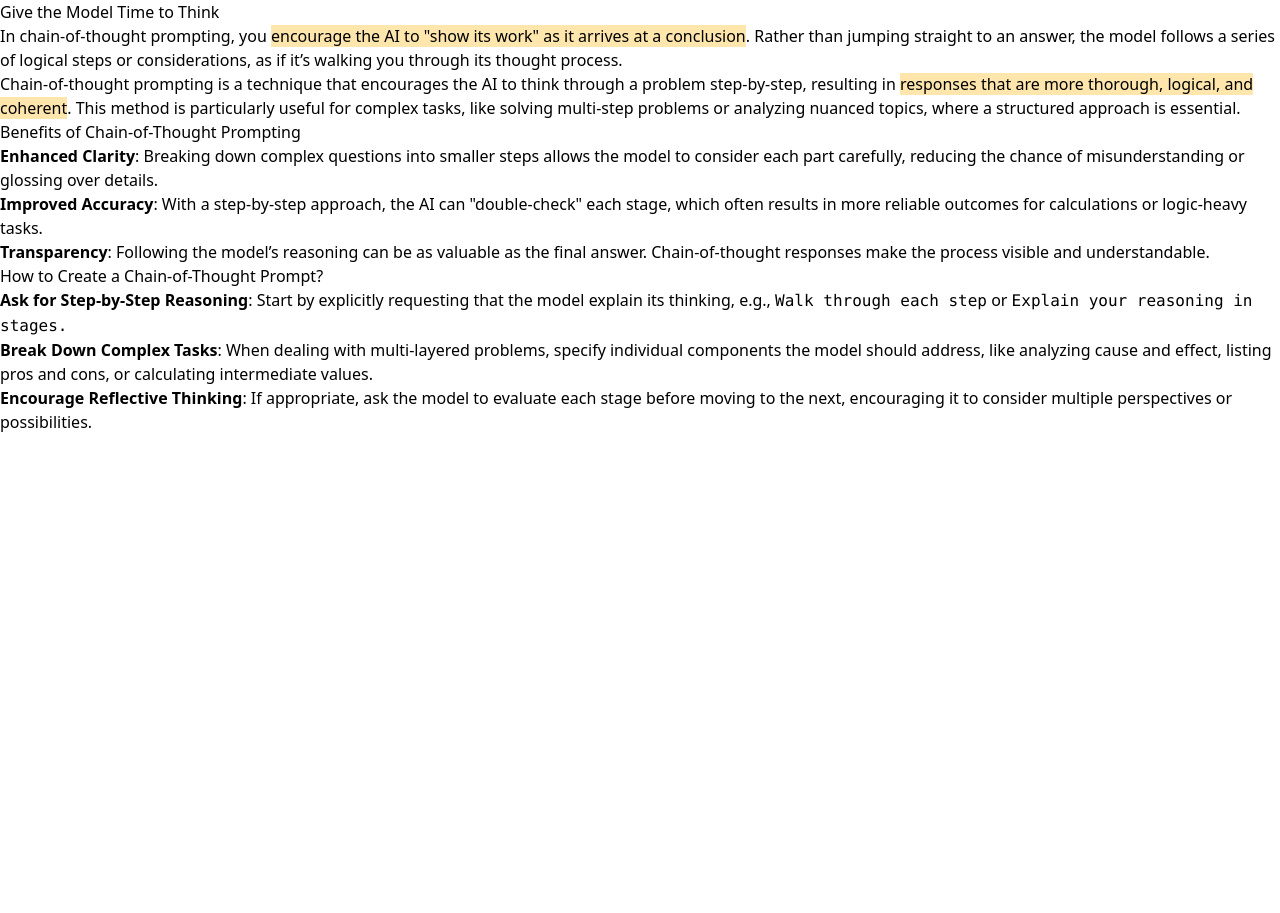
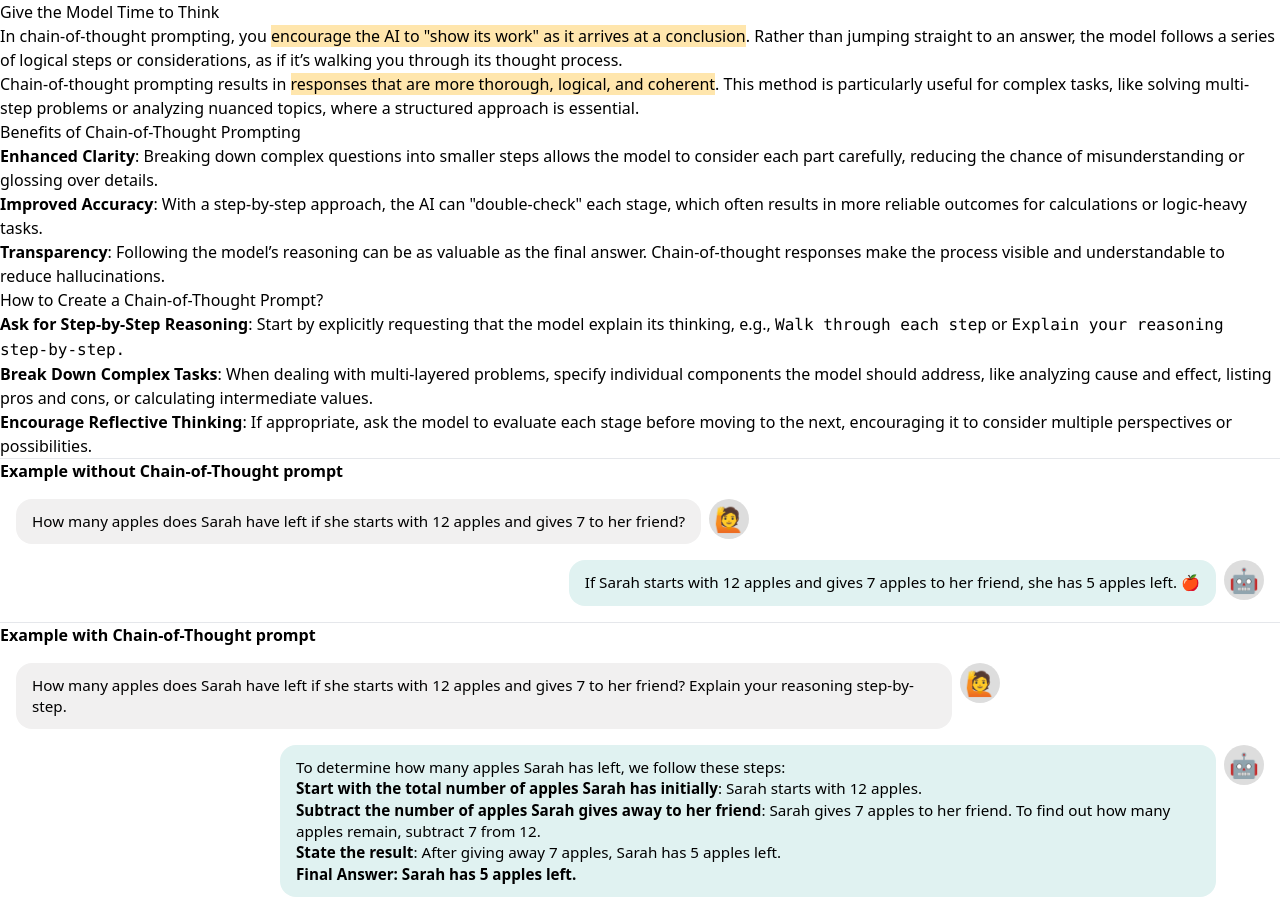
Before and after one commit to Sebstep/pathfinder-sage, a Next.js app: page /prompting/chain_of_thought_prompting in a window 1280 px wide. Before the commit the page ends 800 px from the top, so only its background shows below. Built offline with nearby package versions, Linux system fonts and the light colour scheme.

Commit message:
Add examples for Chain-of-Thought prompting

```diff
--- a/pages/prompting/chain_of_thought_prompting.mdx
+++ b/pages/prompting/chain_of_thought_prompting.mdx
@@ -2,19 +2,56 @@
 
 In chain-of-thought prompting, you <mark>encourage the AI to "show its work" as it arrives at a conclusion</mark>. Rather than jumping straight to an answer, the model follows a series of logical steps or considerations, as if it’s walking you through its thought process.
 
-Chain-of-thought prompting is a technique that encourages the AI to think through a problem step-by-step, resulting in <mark>responses that are more thorough, logical, and coherent</mark>. This method is particularly useful for complex tasks, like solving multi-step problems or analyzing nuanced topics, where a structured approach is essential.
+Chain-of-thought prompting results in <mark>responses that are more thorough, logical, and coherent</mark>. This method is particularly useful for complex tasks, like solving multi-step problems or analyzing nuanced topics, where a structured approach is essential.
 
 ## Benefits of Chain-of-Thought Prompting
 
 - **Enhanced Clarity**: Breaking down complex questions into smaller steps allows the model to consider each part carefully, reducing the chance of misunderstanding or glossing over details.
 - **Improved Accuracy**: With a step-by-step approach, the AI can "double-check" each stage, which often results in more reliable outcomes for calculations or logic-heavy tasks.
-- **Transparency**: Following the model’s reasoning can be as valuable as the final answer. Chain-of-thought responses make the process visible and understandable.
+- **Transparency**: Following the model’s reasoning can be as valuable as the final answer. Chain-of-thought responses make the process visible and understandable to reduce [hallucinations](/genai/limitations#hallucinations).
 
 ## How to Create a Chain-of-Thought Prompt?
 
-1. **Ask for Step-by-Step Reasoning**: Start by explicitly requesting that the model explain its thinking, e.g., `Walk through each step` or `Explain your reasoning in stages.`
+1. **Ask for Step-by-Step Reasoning**: Start by explicitly requesting that the model explain its thinking, e.g., `Walk through each step` or `Explain your reasoning step-by-step.`
 2. **Break Down Complex Tasks**: When dealing with multi-layered problems, specify individual components the model should address, like analyzing cause and effect, listing pros and cons, or calculating intermediate values.
 3. **Encourage Reflective Thinking**: If appropriate, ask the model to evaluate each stage before moving to the next, encouraging it to consider multiple perspectives or possibilities.
 
 {/* TODO: Examples for CoT-Prompts */}
 {/* TODO: tell it not to make assumptions and ask questions about anything it’s not sure about */}
+
+---
+
+**Example without Chain-of-Thought prompt**
+
+<div class="chat-container">
+  <div class="message user">
+    <div class="message-avatar">🙋</div>
+    <div class="message-bubble">How many apples does Sarah have left if she starts with 12 apples and gives 7 to her friend?</div>
+  </div>
+  <div class="message assistant">
+    <div class="message-avatar">🤖</div>
+    <div class="message-bubble">If Sarah starts with 12 apples and gives 7 apples to her friend, she has 5 apples left. 🍎</div>
+  </div>
+</div>
+
+---
+
+**Example with Chain-of-Thought prompt**
+
+<div class="chat-container">
+    <div class="message user">
+        <div class="message-avatar">🙋</div>
+        <div class="message-bubble">How many apples does Sarah have left if she starts with 12 apples and gives 7 to her friend? Explain your reasoning step-by-step.</div>
+    </div>
+    <div class="message assistant">
+        <div class="message-avatar">🤖</div>
+        <div class="message-bubble">
+            To determine how many apples Sarah has left, we follow these steps:
+            1. **Start with the total number of apples Sarah has initially**: Sarah starts with 12 apples.
+            2. **Subtract the number of apples Sarah gives away to her friend**: Sarah gives 7 apples to her friend. To find out how many apples remain, subtract 7 from 12.
+            3. **State the result**: After giving away 7 apples, Sarah has 5 apples left.
+
+            **Final Answer: Sarah has 5 apples left.**
+        </div>
+    </div>
+</div>
```
